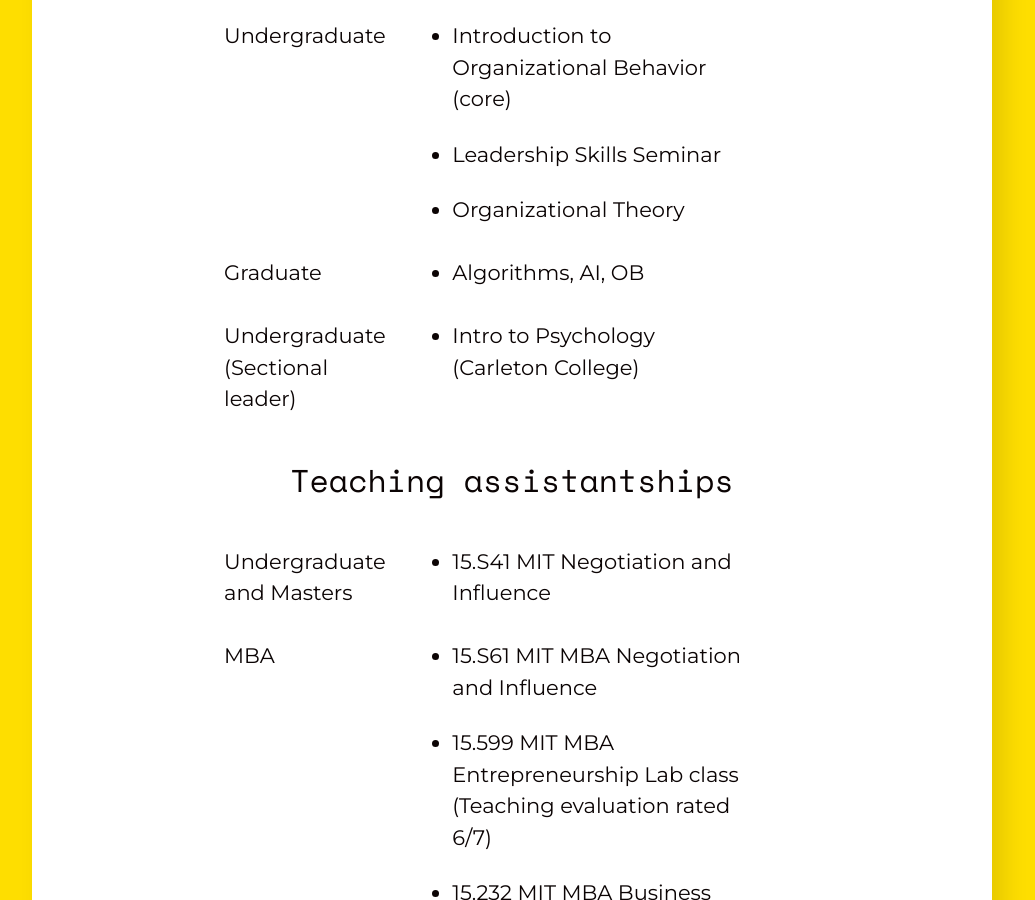
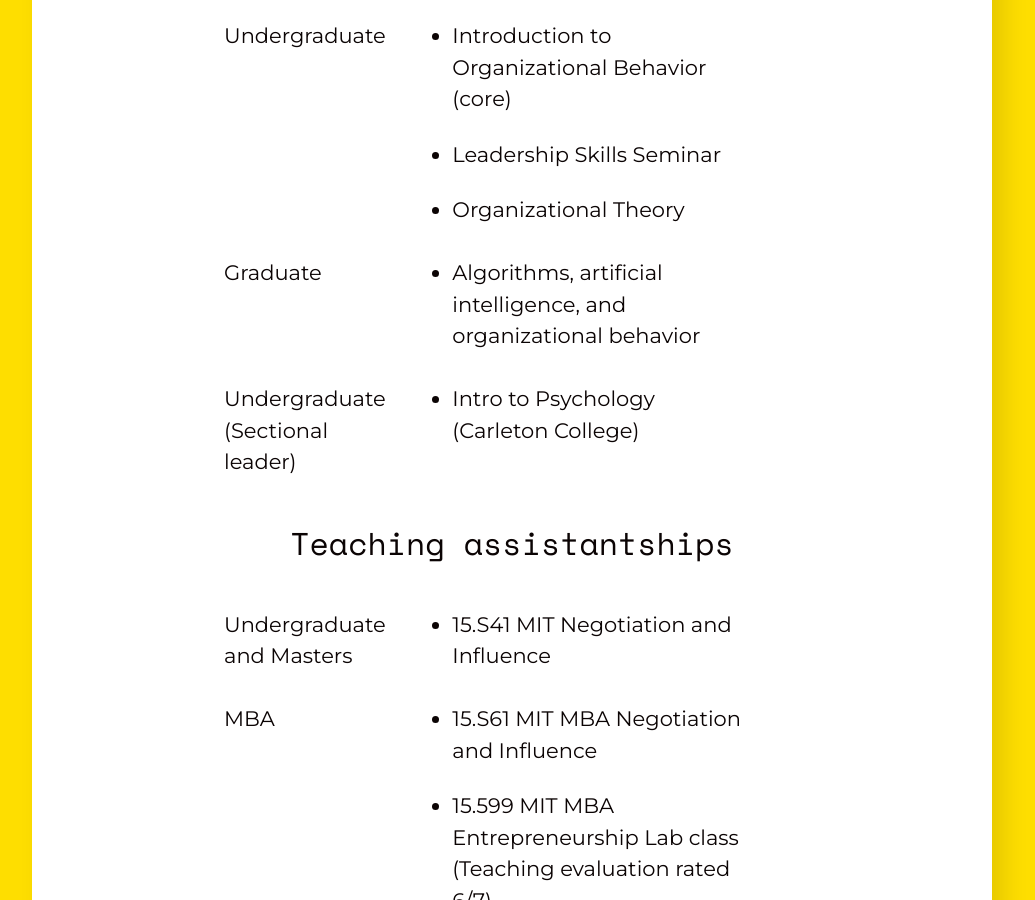
Before and after one commit to heatherhjyang/heatherhjyang.github.io, a Jekyll site: the page built from teaching.html, in a window 1280 px wide and 900 px high, scrolled down 1210 px. Shown: the whole window, without its empty margins (128-1163 px from the left). Built offline with Jekyll 4.4.1, drawn with Linux system fonts in a browser that asks for light colours.

Commit message:
Update teaching.html

```diff
--- a/teaching.html
+++ b/teaching.html
@@ -28,7 +28,7 @@ title: Teaching
 		</td>
 		<td>
 			<ul>
-				<li>Algorithms, AI, OB</li>
+				<li>Algorithms, artificial intelligence, and organizational behavior</li>
 			</ul>
 		</td>
 	</tr>
```
